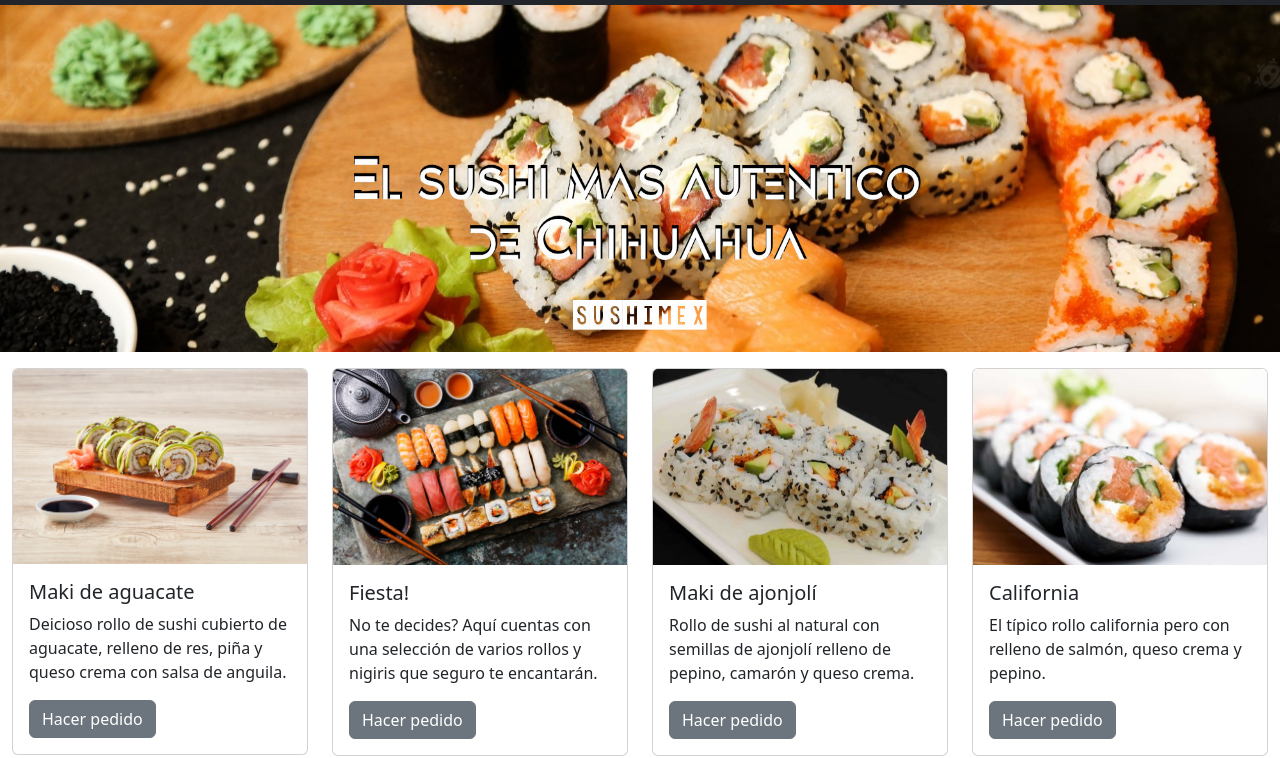
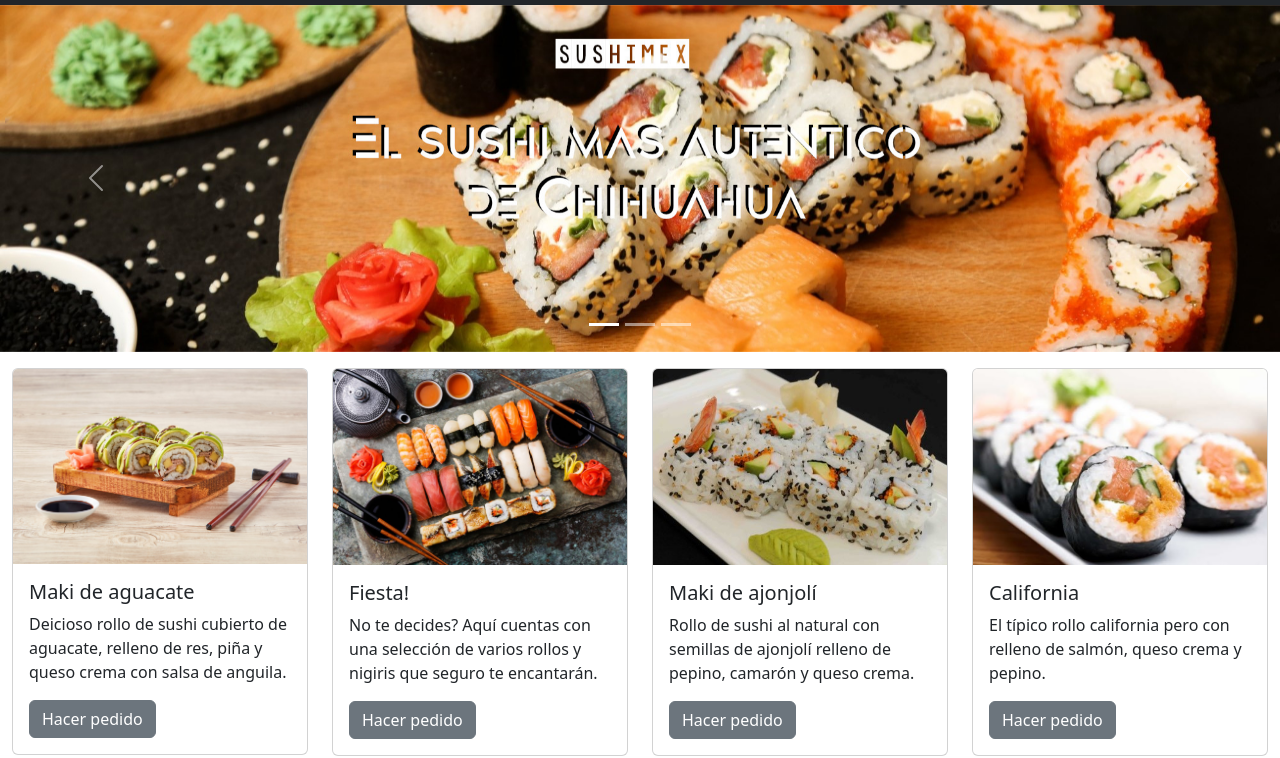
Before and after one commit to CrlsMt/SushiMex, a website built with Parcel: page Menu.html in a window 1280 px wide. Shown: the part 53-811 px from the top of the page. Built offline with nearby package versions, Linux system fonts and the light colour scheme.

Commit message:
Update Menu.html

```diff
--- a/Menu.html
+++ b/Menu.html
@@ -72,13 +72,40 @@
 
     <!-- Imagen con texto adentro -->
 
-    <section class="bg-light">
+    <!--<section class="bg-light">
 
       <img class="img-fluid" src="./suhicortado555.jpg" alt="Sushi" />
       <div class="caption">
-        <!--<h1 class="text-center" style="font-family: DESIGNER;">El sushi más auténtico en Chihuahua</h1>-->
+        <h1 class="text-center" style="font-family: DESIGNER;">El sushi más auténtico en Chihuahua</h1>
       </div>
-    </section>
+    </section>-->
+
+    <div id="carouselExampleIndicators" class="carousel slide" data-bs-ride="true">
+  <div class="carousel-indicators">
+    <button type="button" data-bs-target="#carouselExampleIndicators" data-bs-slide-to="0" class="active" aria-current="true" aria-label="Slide 1"></button>
+    <button type="button" data-bs-target="#carouselExampleIndicators" data-bs-slide-to="1" aria-label="Slide 2"></button>
+    <button type="button" data-bs-target="#carouselExampleIndicators" data-bs-slide-to="2" aria-label="Slide 3"></button>
+  </div>
+  <div class="carousel-inner">
+    <div class="carousel-item active">
+      <img src="./suhicortado5555.jpg" class="d-block w-100" alt="...">
+    </div>
+    <div class="carousel-item">
+      <img src="./suhicortado555.jpg" class="d-block w-100" alt="...">
+    </div>
+    <div class="carousel-item">
+      <img src="./suhicortado555.jpg" class="d-block w-100" alt="...">
+    </div>
+  </div>
+  <button class="carousel-control-prev" type="button" data-bs-target="#carouselExampleIndicators" data-bs-slide="prev">
+    <span class="carousel-control-prev-icon" aria-hidden="true"></span>
+    <span class="visually-hidden">Previous</span>
+  </button>
+  <button class="carousel-control-next" type="button" data-bs-target="#carouselExampleIndicators" data-bs-slide="next">
+    <span class="carousel-control-next-icon" aria-hidden="true"></span>
+    <span class="visually-hidden">Next</span>
+  </button>
+</div>
 
     <section class="container-fluid mt-3 mb-3">
       <div class="row gy-3">
```
